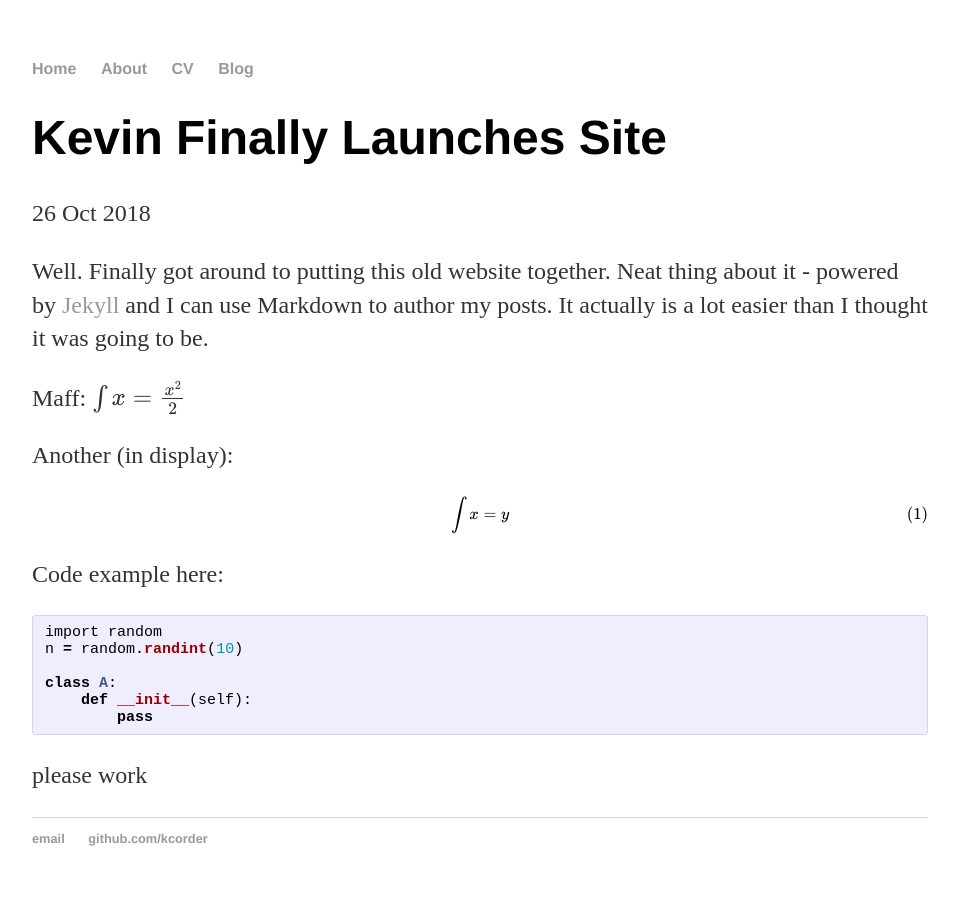
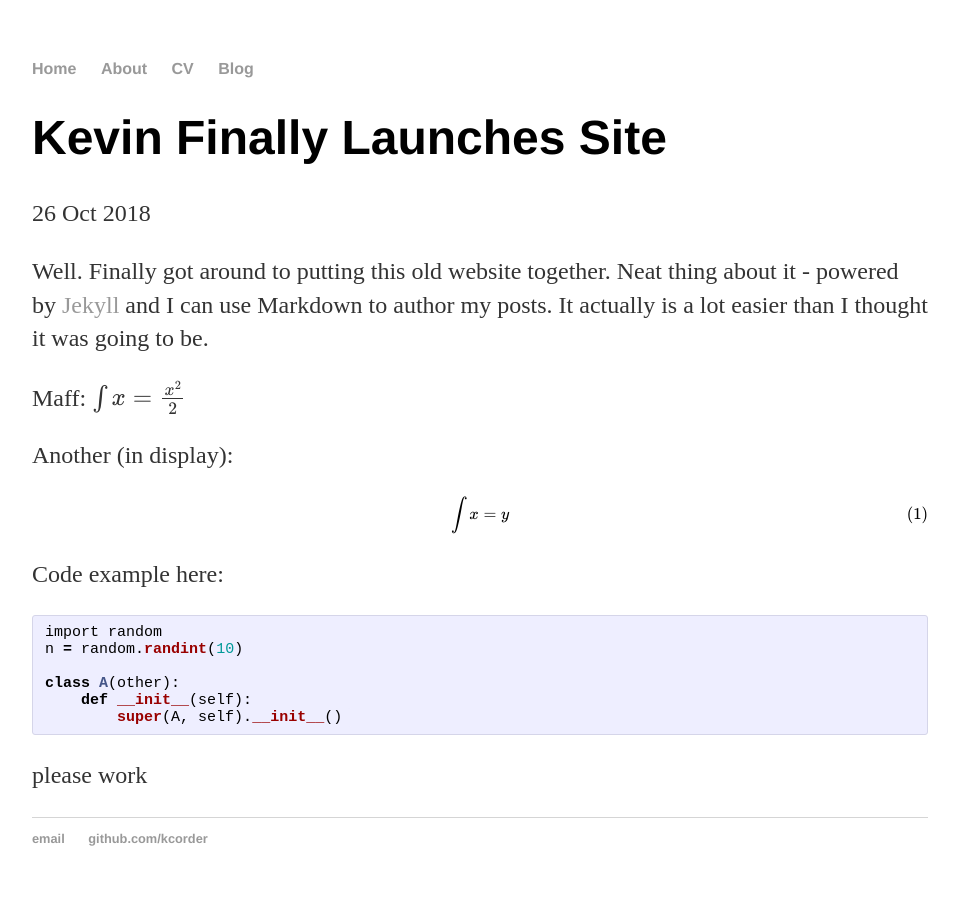
Before and after one commit to kcorder/kcorder.github.io, a Jekyll site: the page built from _posts/2018-10-26-first-post.md, in a window 1280 px wide. Shown: the whole page, without its empty margins (160-1119 px from the left). Built offline with Jekyll 4.4.1, drawn with Linux system fonts in a browser that asks for light colours; formulas are drawn with MathJax 3.

Commit message:
Update 2018-10-26-first-post.md

````diff
--- a/_posts/2018-10-26-first-post.md
+++ b/_posts/2018-10-26-first-post.md
@@ -18,9 +18,9 @@ Code example here:
 import random
 n = random.randint(10)
 
-class A:
+class A(other):
     def __init__(self):
-        pass
+        super(A, self).__init__()
 ```
 
 please work
````
